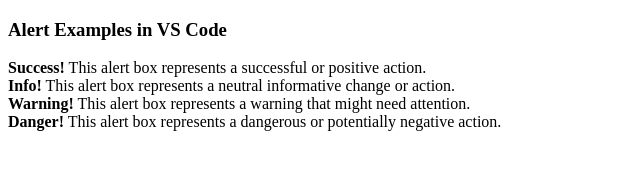
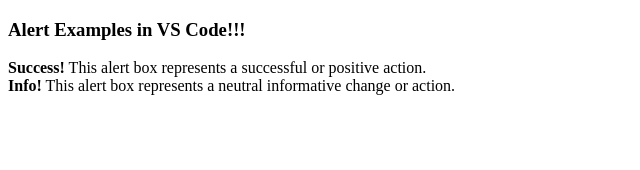
Before and after one commit to theReynald/MyRepo, a plain HTML site: page index.html in a window 1280 px wide. Shown: the whole page, without its empty margins (0-640 px from the left). Drawn offline with Linux system fonts and the light colour scheme.

Commit message:
My first change

```diff
--- a/index.html
+++ b/index.html
@@ -6,10 +6,8 @@
 </head>
 <body>
 
-  <h3>Alert Examples in VS Code</h3>
+  <h3>Alert Examples in VS Code!!!</h3>
     <strong>Success!</strong> This alert box represents a successful or positive action.</br>
     <strong>Info!</strong> This alert box represents a neutral informative change or action.</br>
-    <strong>Warning!</strong> This alert box represents a warning that might need attention.</br>
-    <strong>Danger!</strong> This alert box represents a dangerous or potentially negative action.</br>
 </body>
 </html>
```
